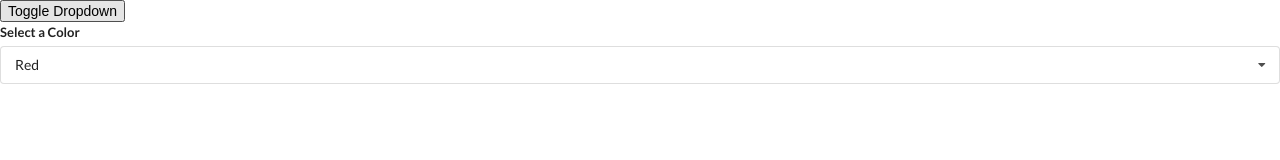
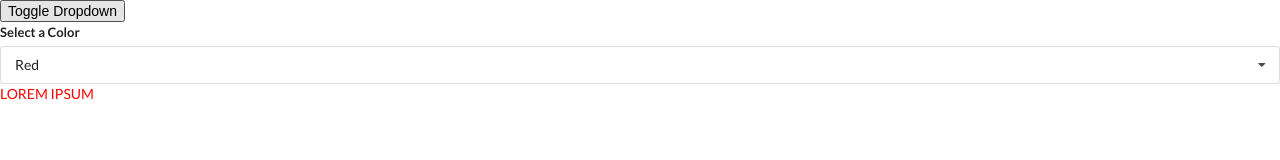
Before and after one commit to ResXBocchi/training-hooks, a React (Create React App) app: page / in a window 1280 px wide. Shown: the top 160 px of the page. Built offline with nearby package versions, Linux system fonts and the light colour scheme.

Commit message:
finishing the dropdown widget

```diff
--- a/src/App.js
+++ b/src/App.js
@@ -41,10 +41,14 @@ export default() => {
         <div>
             <button onClick={() => setShowDropdown(!showDropdown)}>Toggle Dropdown</button>
             {showDropdown?
-            <Dropdown
-                selected={selected}
-                options={options}
-                onSelectedChange={setSelected}
-            />:null}
+                <div>
+                <Dropdown
+                    selected={selected}
+                    options={options}
+                    onSelectedChange={setSelected}
+                />
+                <p style={{color:`${selected.value}`}}>LOREM IPSUM</p>
+                </div>
+            :null}
         </div>);
 };
```
Also changed, not shown: 1 other file (tests, documents, lock files or other folders).
